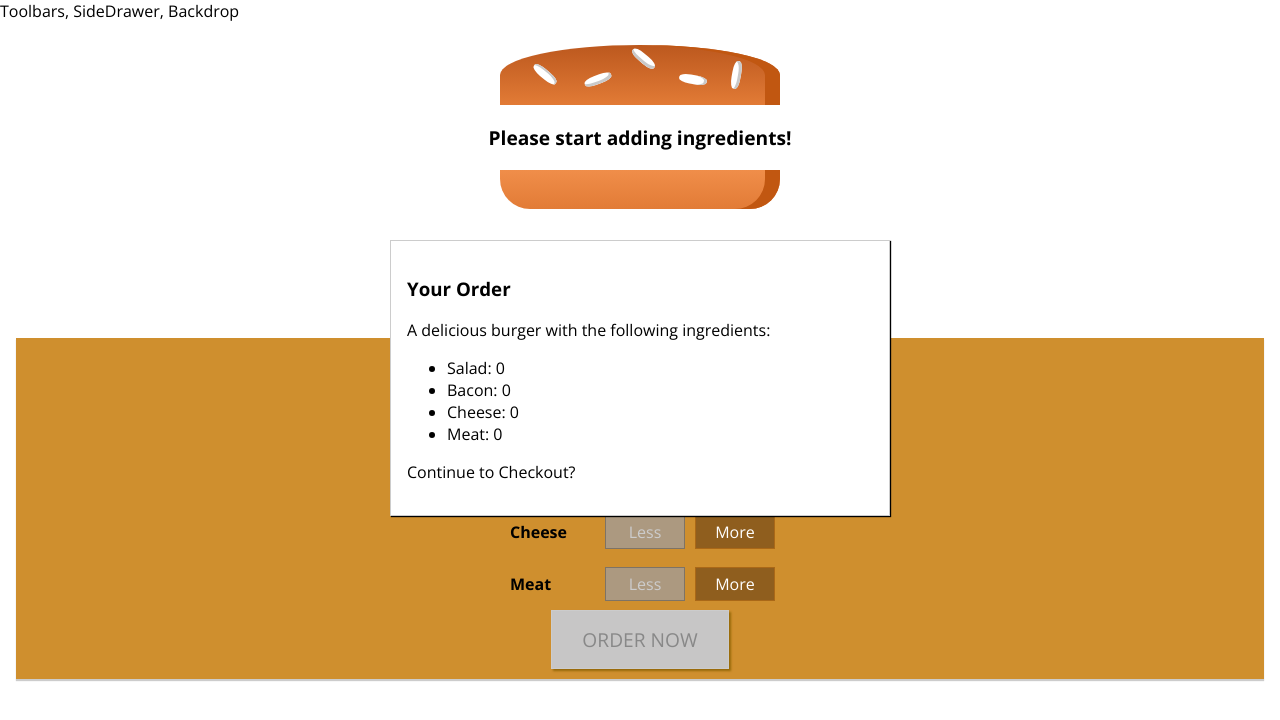
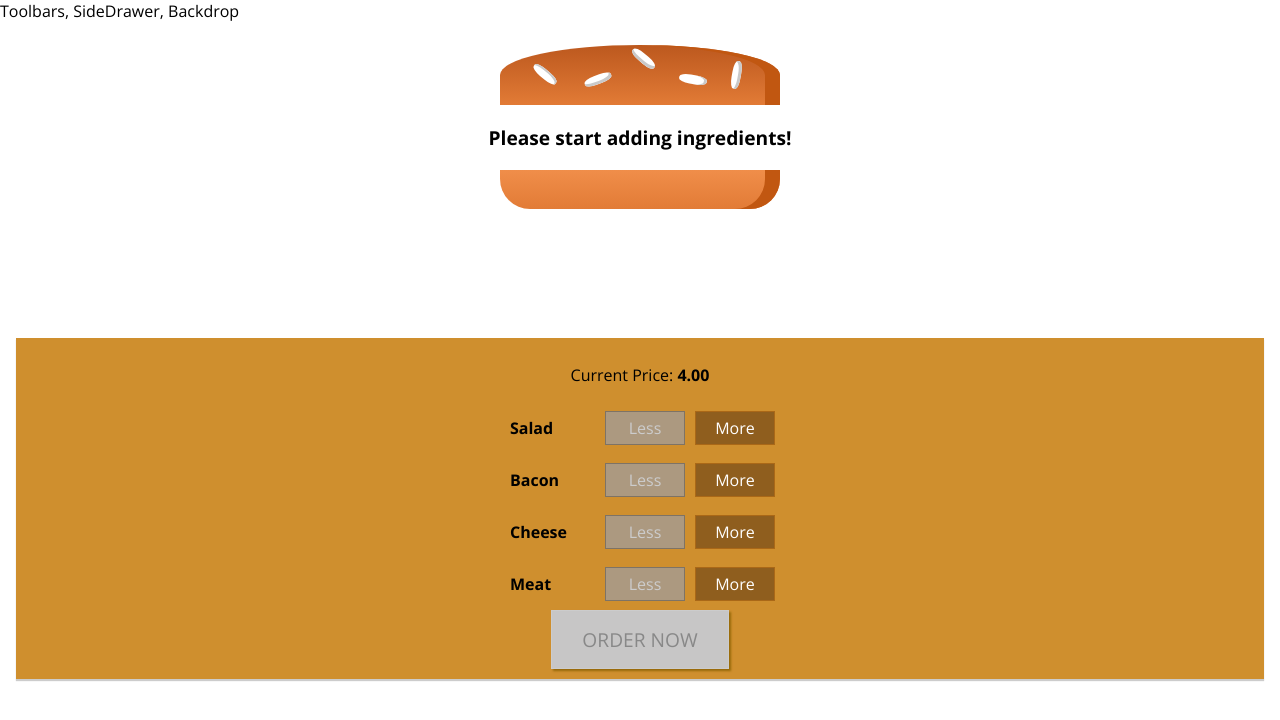
Before and after one commit to asal-rostami-react/react-burger-builder, a React app: page / in a window 1280 px wide. Shown: the top 720 px of the page. Built offline with nearby package versions, Linux system fonts and the light colour scheme.

Commit message:
set showing and hiding the summary

```diff
--- a/src/components/Burger/BuildControls/BuildControls.js
+++ b/src/components/Burger/BuildControls/BuildControls.js
@@ -23,7 +23,8 @@
         ))}
         <button
         className={classes.OrderButton}
-        disabled={!props.purchasable}>ORDER NOW</button>
+        disabled={!props.purchasable}
+        onClick={props.ordered}>ORDER NOW</button>
 
     </div>
 
--- a/src/components/UI/Model/Model.js
+++ b/src/components/UI/Model/Model.js
@@ -2,7 +2,12 @@
 import classes from './Model.css';
 
 const model = (props) => (
-    <div className={classes.Modal}>
+    <div
+    className={classes.Modal}
+    style={{
+        transform: props.show ? 'translateY(0)' : 'translateY(-100vh)',
+        opacity: props.show ? '1' : '0'
+    }}>
         {props.children}
     </div>
 );
--- a/src/containers/BurgerBuilder/BurgerBuilder.js
+++ b/src/containers/BurgerBuilder/BurgerBuilder.js
@@ -23,7 +23,9 @@
                 meat: 0
             },
             totalPrice: 4,
-            purchasable: false
+            purchasable: false,
+            purchasing: false
+
         }
 
     }
@@ -70,8 +72,10 @@
         const newPrice = oldPrice - priceDeduction;
         this.setState({totalPrice: newPrice, ingredients: updatedIngredients});
         this.updatePurchaseState(updatedIngredients);
+    }
 
-
+    purchaseHandler = () => {
+        this.setState({purchasing:true});
     }
     render(){
 
@@ -87,7 +91,7 @@
         console.log("disabled",disabledInfo);
         return(
             <Aux>
-                <Model>
+                <Model show={this.state.purchasing}>
                     <OrderSummary ingredients={this.state.ingredients}/>
                 </Model>
                 <Burger ingredients={this.state.ingredients}/>
@@ -96,6 +100,7 @@
                     ingredientRemoved={this.removeIngredientHandler}
                     disabled={disabledInfo}
                     purchasable={this.state.purchasable}
+                    ordered={this.purchaseHandler}
                     price={this.state.totalPrice}
                 />
             </Aux>
```
